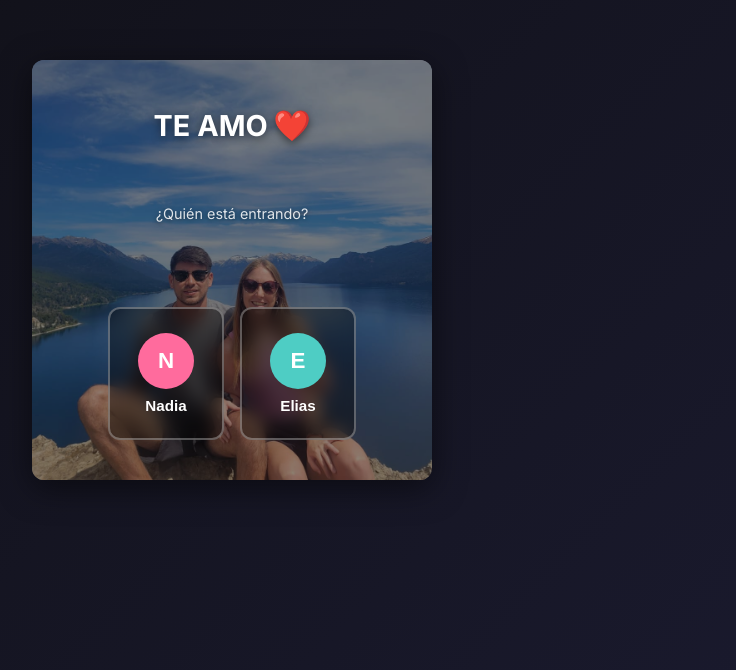
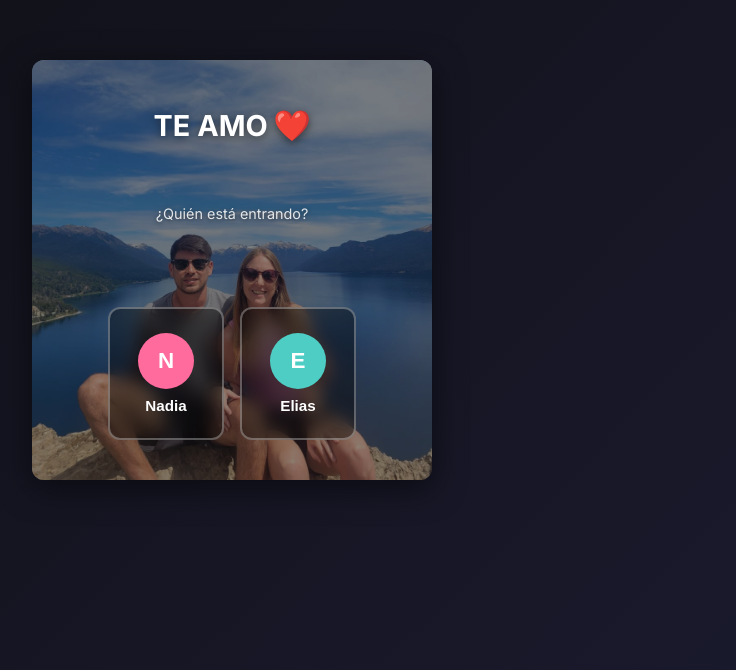
Before and after one commit to Eliasalen5/gastos-ingresos, a plain HTML site: page index.html in a window 1280 px wide. Shown: the part 130-800 px from the top of the page, without its empty margins (408-1144 px from the left). Drawn offline with nearby package versions, Linux system fonts and the light colour scheme.

Commit message:
fix: imagen login 90%

```diff
--- a/css/styles.css
+++ b/css/styles.css
@@ -41,7 +41,7 @@
 .login-screen.active { display: flex; }
 
 .login-box {
-    background: url('../img/us.jpg') center 80%/cover no-repeat;
+    background: url('../img/us.jpg') center 90%/cover no-repeat;
     border-radius: var(--radius);
     padding: 48px 32px 40px;
     text-align: center;
```
